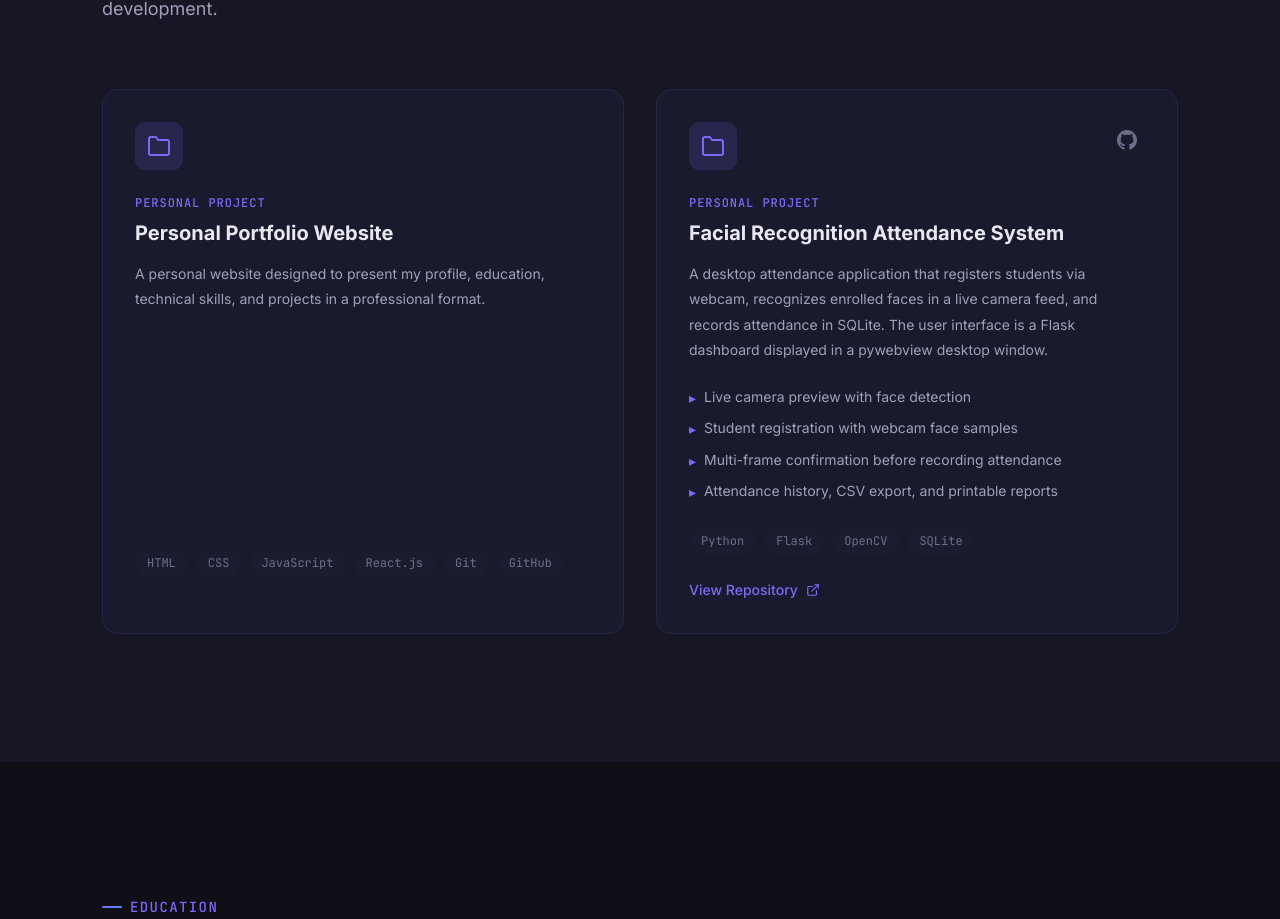
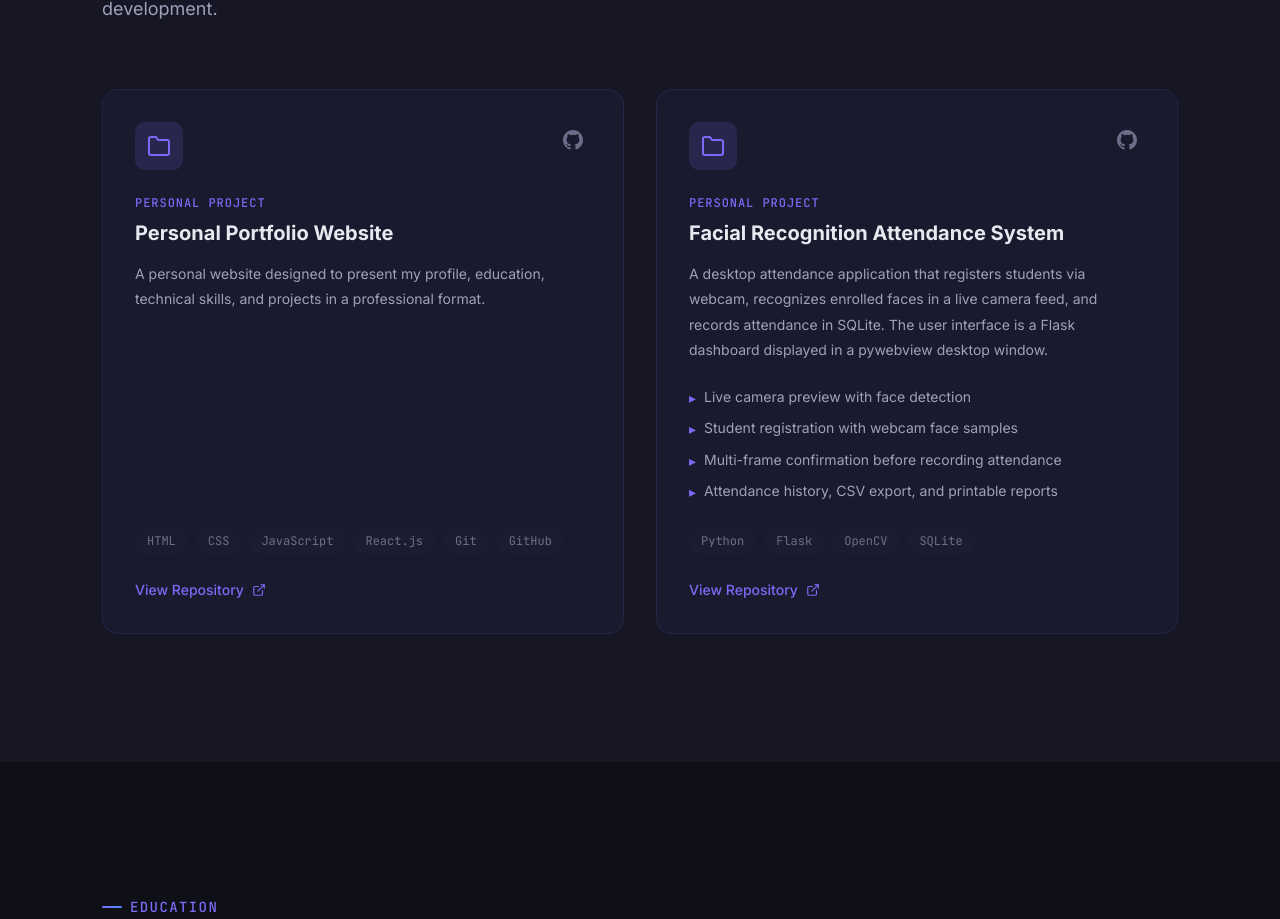
Before and after one commit to Shafyydev/My-Portfolio, a React (Vite) app: page / in a window 1280 px wide. Shown: the part 2759-3678 px from the top of the page. Built offline with nearby package versions, Linux system fonts and the light colour scheme.

Commit message:
feat: add GitHub repository link to portfolio project card

```diff
--- a/src/components/Projects.jsx
+++ b/src/components/Projects.jsx
@@ -8,7 +8,7 @@ const PROJECTS = [
     description:
       'A personal website designed to present my profile, education, technical skills, and projects in a professional format.',
     technologies: ['HTML', 'CSS', 'JavaScript', 'React.js', 'Git', 'GitHub'],
-    repoUrl: null,
+    repoUrl: 'https://github.com/Shafyydev/My-Portfolio',
   },
   {
     title: 'Facial Recognition Attendance System',
```
